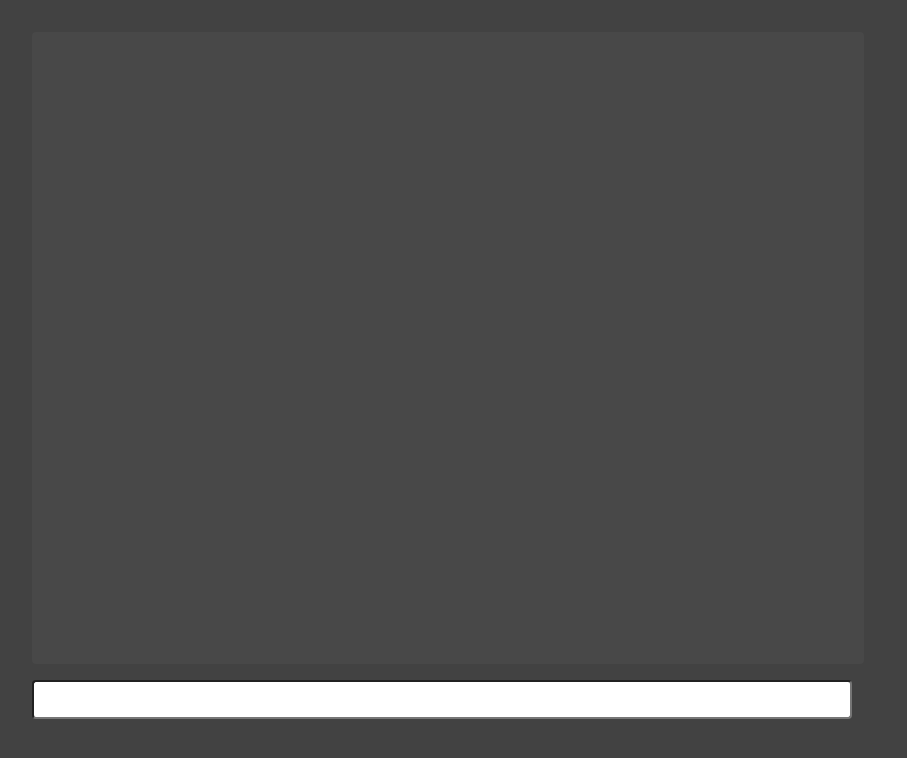
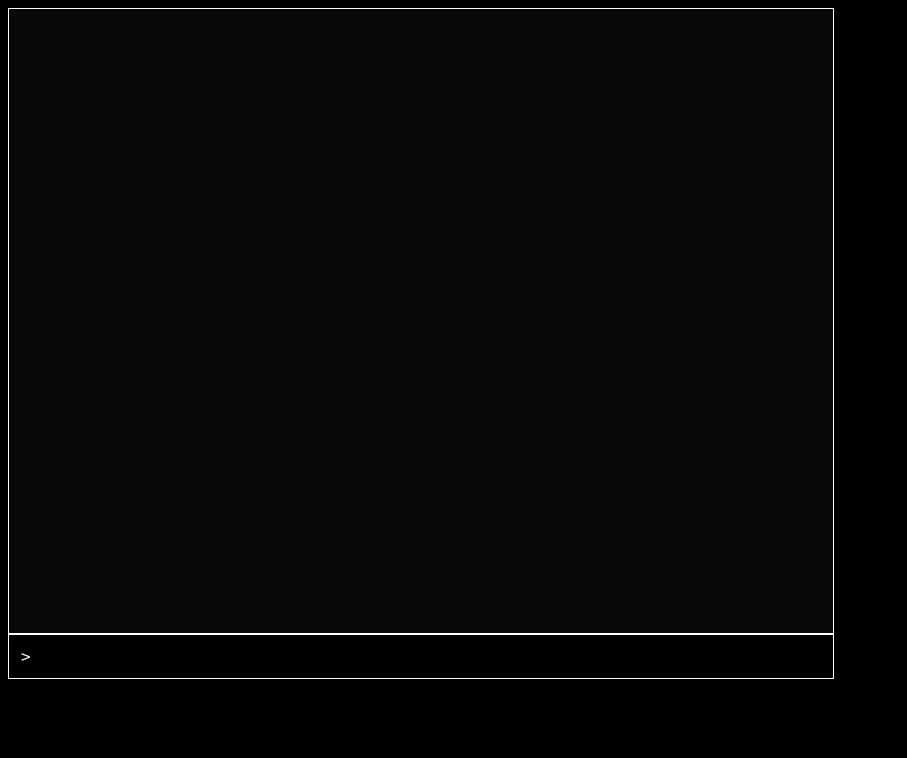
Before and after one commit to codeWorth/text-adventure, a React (Create React App) app: page / in a window 1280 px wide. Shown: the top 758 px of the page, without its empty margins (0-907 px from the left). Built offline with nearby package versions, Linux system fonts and the light colour scheme.

Commit message:
sleek UI

```diff
--- a/src/App.css
+++ b/src/App.css
@@ -15,17 +15,20 @@ span {
 #history {
     width: 800px;
     height: 600px;
-    padding: 16px;
+    padding: 12px;
     background-color: rgba(255, 255, 255, 0.03);
-    border-radius: 4px;
+    border: 1px solid white;
     overflow-y: auto;
 }
 
 #input-container {
     position: relative;
-    margin-top: 16px;
-    width: 800px;
-    height: 60px;
+}
+
+#caret {
+    position: absolute;
+    top: 13px;
+    left: 13px;
 }
 
 #input-box {
@@ -34,22 +37,22 @@ span {
     left: 0px;
     z-index: 1;
 
-    width: 100%;
-    padding: 8px;
+    width: calc(800px - 20px);
+    padding: 12px;
+    padding-left: 32px;
     background-color: white;
-    color: black;
-    border-radius: 4px;
+    color: #fcfcfc;
     outline: 0px solid transparent;
-}
-
-#input-box.focused {
-    -webkit-box-shadow: 0px 0px 3px 3px rgba(255,255,255,0.5);
-    box-shadow: 0px 0px 3px 3px rgba(255,255,255,0.5);
+    background-color: rgba(0, 0, 0, 0);
+    border: 1px solid white;
+    -webkit-box-shadow: none;
+    -moz-box-shadow: none;
+    box-shadow: none;
 }
 
 #suggestion-container {
-    top: 9.8px;
-    left: 9.7px;
+    top: 13px;
+    left: 33px;
     position: absolute;
     z-index: 2;
     pointer-events: none;
--- a/src/App.tsx
+++ b/src/App.tsx
@@ -6,7 +6,6 @@ import useStateRef from './useStateRef';
 
 function App() {
     const textInput = useRef<HTMLInputElement>(null);
-    const [inputFocused, setInputFocused] = useState(false);
     const [textInputContent, _setTextInputContent] = useState("");
     const [suggestion, setSuggestion] = useState("");
     const [historyEntries, setHistoryEntries, historyEntriesRef] = useStateRef<string[]>([]);
@@ -61,7 +60,7 @@ function App() {
     }
 
     return (
-        <div id="container">
+        <>
             <div id="history">
                 {historyEntries.map((entry, index) =>
                     <div className="history-entry" key={index}>{entry}</div>)
@@ -69,14 +68,12 @@ function App() {
                 <div ref={scrollDiv}></div>
             </div>
             <div id="input-container">
+                <span id="caret">&gt;</span>
                 <input
                     id="input-box"
                     value={textInputContent}
                     onInput={e => setTextInputContext(e.currentTarget.value)}
-                    className={inputFocused ? "focused" : ""}
                     onClick={() => textInput.current?.focus()}
-                    onFocus={() => setInputFocused(true)}
-                    onBlur={() => setInputFocused(false)}
                     onKeyDown={keyDown}
                     spellCheck={false}/>
                 <div id="suggestion-container">
@@ -84,7 +81,7 @@ function App() {
                     <span  id="suggestion" spellCheck={false}>{suggestion}</span>
                 </div>
             </div>
-        </div>
+        </>
     );
 }
 
--- a/src/index.css
+++ b/src/index.css
@@ -1,7 +1,7 @@
 html, body {
     margin: 0px;
-    padding: 16px;
-    background-color: #424242;
+    padding: 4px;
+    background-color: black;
     color: #fcfcfc;
     font-family: "Lucida Console", "Courier New", monospace;
     font-size: 12pt;
```
